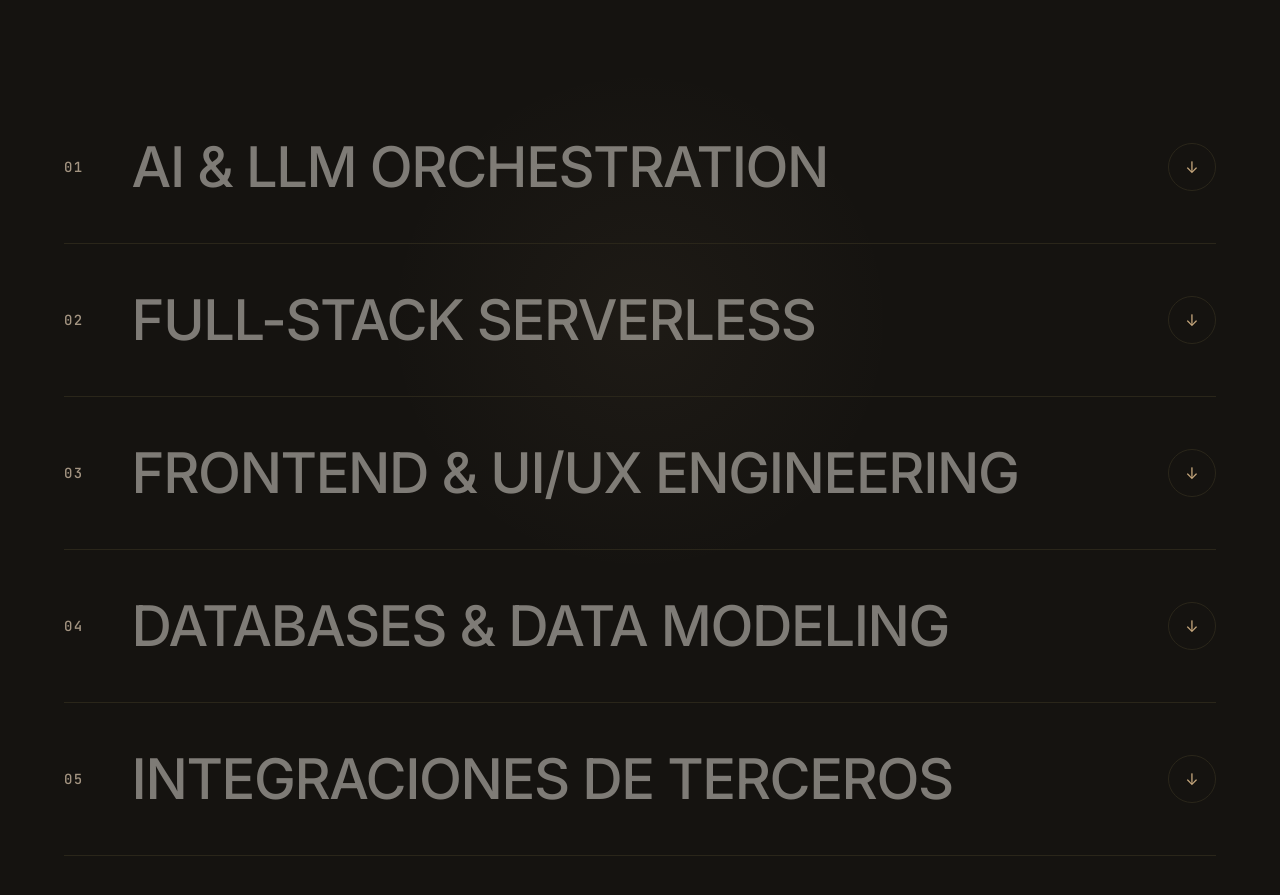
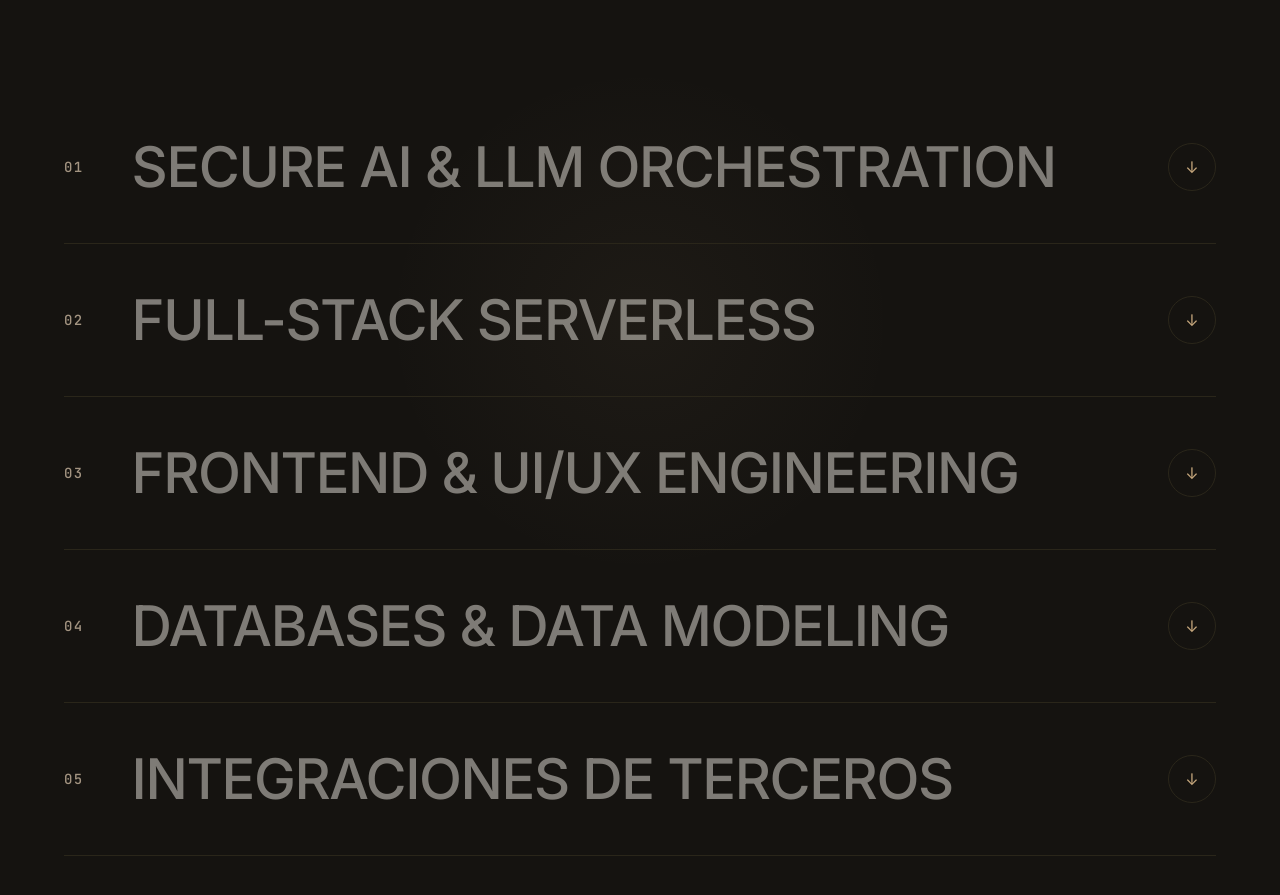
Before and after one commit to 2001mapa/portfolio_mapa, a Next.js app: page / in a window 1280 px wide. Shown: the part 4820-5715 px from the top of the page. Built offline with nearby package versions, Linux system fonts and the light colour scheme.

Commit message:
feat(portfolio): Highlight AI Security in core competencies

```diff
--- a/src/data/servicesData.ts
+++ b/src/data/servicesData.ts
@@ -8,9 +8,9 @@ export interface HabilidadData {
 
 export const habilidades: HabilidadData[] = [
   {
-    title: "AI & LLM Orchestration",
-    desc: "Integración de Inteligencia Artificial Generativa en flujos de trabajo reales.",
-    benefits: "Desarrollo agentes autónomos, RAG systems y automatizaciones usando APIs de Google Gemini y OpenAI. Sé cómo crear prompts estructurados (JSON mode), mantener memoria de contexto y conectar LLMs a bases de datos para reemplazar tareas manuales complejas.",
+    title: "Secure AI & LLM Orchestration",
+    desc: "Integración segura de Inteligencia Artificial Generativa en flujos de trabajo empresariales.",
+    benefits: "Desarrollo agentes autónomos y sistemas RAG aplicando principios de AI Security (prevención de Prompt Injection, validación estricta de salidas JSON y protección de privacidad). Conecto LLMs a bases de datos de forma segura para automatizar tareas sin exponer datos sensibles ni permitir alucinaciones destructivas.",
     color: "bg-blue-500", // Océano
     hex: "rgba(59, 130, 246, 0.4)"
   },
```
